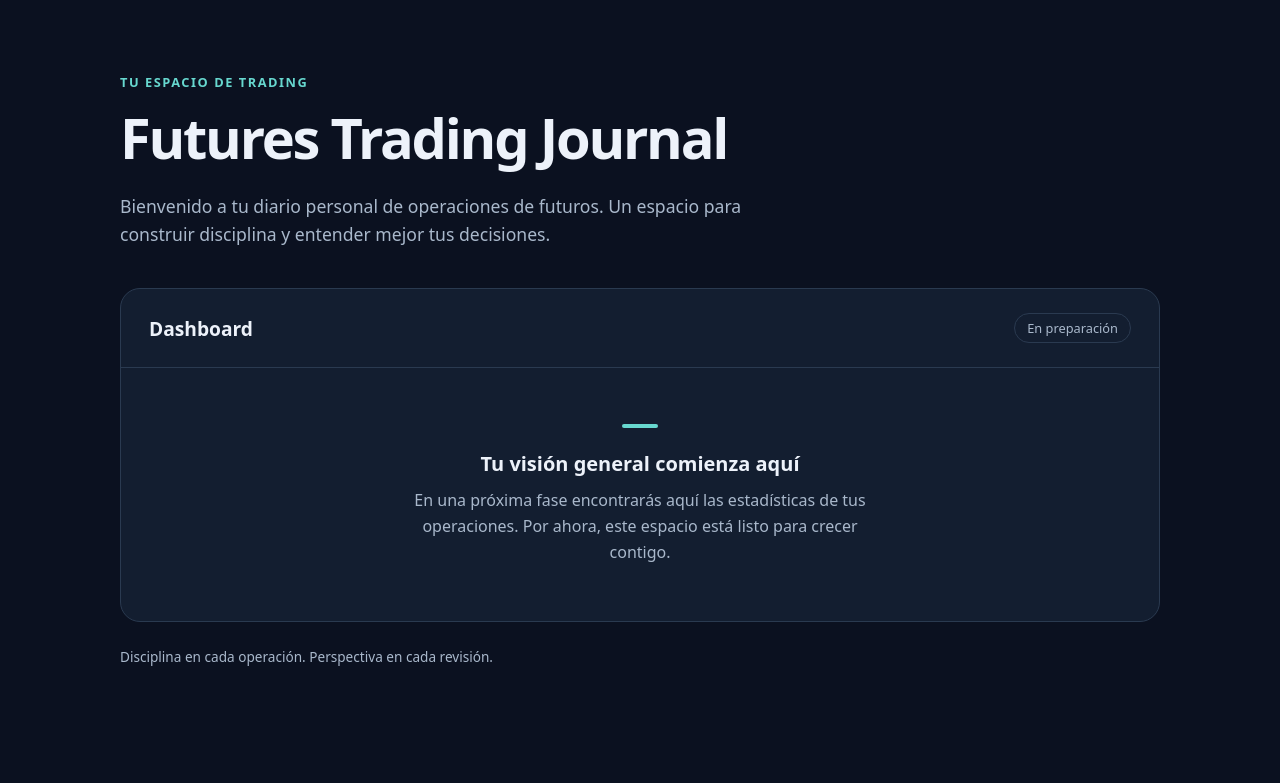
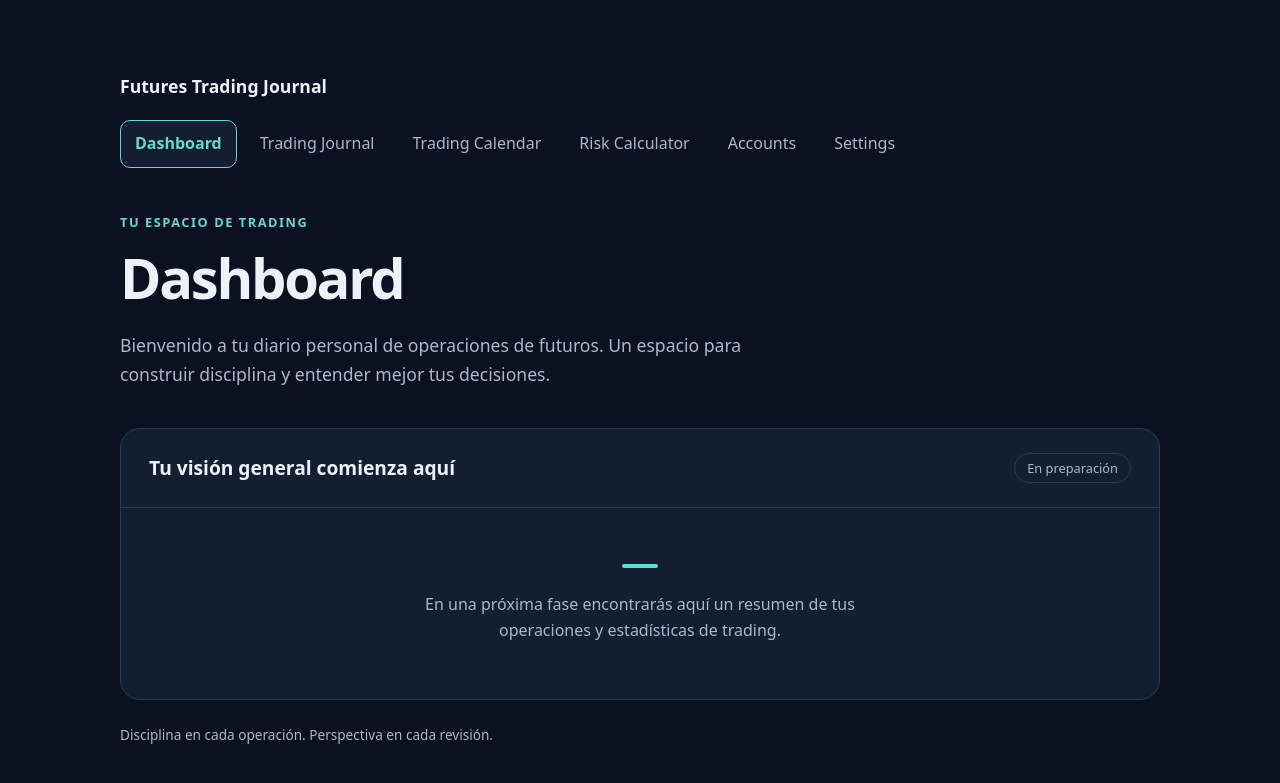
Before and after one commit to Gerard-Alexnder/futures-trading-journal, a Flask app: page / in a window 1280 px wide. Shown: the top 783 px of the page. Run offline with Flask 3, Linux system fonts and the light colour scheme.

Commit message:
Fase 1B: navegacion y plantillas reutilizables

```diff
--- a/app.py
+++ b/app.py
@@ -2,9 +2,36 @@ from flask import Flask, render_template
 
 app = Flask(__name__)
 
-@app.route('/')
+
+@app.route("/")
 def inicio():
     return render_template("index.html")
 
-if __name__ == '__main__':
+
+@app.route("/journal")
+def journal():
+    return render_template("journal.html")
+
+
+@app.route("/calendar")
+def calendar():
+    return render_template("calendar.html")
+
+
+@app.route("/calculator")
+def calculator():
+    return render_template("calculator.html")
+
+
+@app.route("/accounts")
+def accounts():
+    return render_template("accounts.html")
+
+
+@app.route("/settings")
+def settings():
+    return render_template("settings.html")
+
+
+if __name__ == "__main__":
     app.run(debug=True)
--- a/static/style.css
+++ b/static/style.css
@@ -136,3 +136,89 @@ footer {
         padding: 40px 20px;
     }
 }
+
+/* La navegación se comparte en todas las páginas mediante base.html. */
+.cabecera {
+    margin-bottom: 44px;
+}
+
+.marca {
+    display: inline-block;
+    margin-bottom: 20px;
+    color: var(--texto);
+    font-size: 1.1rem;
+    font-weight: 700;
+    text-decoration: none;
+    overflow-wrap: anywhere;
+}
+
+.menu {
+    display: flex;
+    flex-wrap: wrap;
+    gap: 8px;
+    margin: 0;
+    padding: 0;
+    list-style: none;
+}
+
+.menu li {
+    min-width: 0;
+    max-width: 100%;
+}
+
+.menu a {
+    display: block;
+    padding: 10px 14px;
+    border: 1px solid transparent;
+    border-radius: 10px;
+    color: var(--secundario);
+    text-decoration: none;
+    overflow-wrap: anywhere;
+}
+
+.menu a:hover {
+    background: var(--superficie);
+    color: var(--texto);
+}
+
+.menu a.activo {
+    border-color: var(--acento);
+    background: var(--superficie);
+    color: var(--acento);
+    font-weight: 700;
+}
+
+a:focus-visible,
+main:focus-visible {
+    outline: 3px solid var(--acento);
+    outline-offset: 4px;
+}
+
+.saltar-contenido {
+    position: absolute;
+    top: 12px;
+    left: 16px;
+    z-index: 1;
+    padding: 8px 12px;
+    background: var(--superficie);
+    color: var(--texto);
+    transform: translateY(-200%);
+}
+
+.saltar-contenido:focus {
+    transform: translateY(0);
+}
+
+@media (max-width: 600px) {
+    .menu li {
+        flex: 1 1 140px;
+    }
+
+    .menu a {
+        height: 100%;
+    }
+
+    .cabecera {
+        margin-bottom: 32px;
+    }
+}
--- /dev/null
+++ b/templates/base.html
@@ -0,0 +1,42 @@
+<!DOCTYPE html>
+<html lang="es">
+<head>
+    <meta charset="UTF-8">
+    <meta name="viewport" content="width=device-width, initial-scale=1.0">
+    <meta name="description" content="Tu espacio personal para organizar y analizar operaciones de futuros.">
+    <title>{% block titulo %}{% endblock %} | Futures Trading Journal</title>
+    <link rel="stylesheet" href="{{ url_for('static', filename='style.css') }}">
+</head>
+<body>
+    <a class="saltar-contenido" href="#contenido">Saltar al contenido</a>
+    <div class="contenedor">
+        <header class="cabecera">
+            <a class="marca" href="{{ url_for('inicio') }}">Futures Trading Journal</a>
+            <nav aria-label="Navegación principal">
+                <ul class="menu">
+                    {% for endpoint, etiqueta in [
+                        ('inicio', 'Dashboard'),
+                        ('journal', 'Trading Journal'),
+                        ('calendar', 'Trading Calendar'),
+                        ('calculator', 'Risk Calculator'),
+                        ('accounts', 'Accounts'),
+                        ('settings', 'Settings')
+                    ] %}
+                    <li>
+                        <a href="{{ url_for(endpoint) }}"{% if request.endpoint == endpoint %} class="activo" aria-current="page"{% endif %}>{{ etiqueta }}</a>
+                    </li>
+                    {% endfor %}
+                </ul>
+            </nav>
+        </header>
+
+        <main id="contenido" tabindex="-1">
+            {% block contenido %}{% endblock %}
+        </main>
+
+        <footer>
+            <p>Disciplina en cada operación. Perspectiva en cada revisión.</p>
+        </footer>
+    </div>
+</body>
+</html>
--- a/templates/index.html
+++ b/templates/index.html
@@ -1,34 +1,22 @@
-<!DOCTYPE html>
-<html lang="es">
-<head>
-    <meta charset="UTF-8">
-    <meta name="viewport" content="width=device-width, initial-scale=1.0">
-    <meta name="description" content="Tu espacio personal para organizar y analizar operaciones de futuros.">
-    <title>Futures Trading Journal</title>
-    <link rel="stylesheet" href="{{ url_for('static', filename='style.css') }}">
-</head>
-<body>
-    <main class="contenedor">
+{% extends "base.html" %}
+
+{% block titulo %}Dashboard{% endblock %}
+
+{% block contenido %}
 <header class="bienvenida">
     <p class="etiqueta">Tu espacio de trading</p>
-            <h1>Futures Trading Journal</h1>
+    <h1>Dashboard</h1>
     <p class="introduccion">Bienvenido a tu diario personal de operaciones de futuros. Un espacio para construir disciplina y entender mejor tus decisiones.</p>
 </header>
 
-        <section class="dashboard" aria-labelledby="dashboard-titulo">
+<section class="dashboard" aria-labelledby="seccion-titulo">
     <div class="dashboard-encabezado">
-                <h2 id="dashboard-titulo">Dashboard</h2>
+        <h2 id="seccion-titulo">Tu visión general comienza aquí</h2>
         <span class="estado">En preparación</span>
     </div>
     <div class="estado-vacio">
         <span class="indicador" aria-hidden="true"></span>
-                <h3>Tu visión general comienza aquí</h3>
-                <p>En una próxima fase encontrarás aquí las estadísticas de tus operaciones. Por ahora, este espacio está listo para crecer contigo.</p>
+        <p>En una próxima fase encontrarás aquí un resumen de tus operaciones y estadísticas de trading.</p>
     </div>
 </section>
-        <footer>
-            <p>Disciplina en cada operación. Perspectiva en cada revisión.</p>
-        </footer>
-    </main>
-</body>
-</html>
+{% endblock %}
```
Also changed, not shown: templates/accounts.html (added, +22 -0 lines), templates/calculator.html (added, +22 -0 lines), templates/calendar.html (added, +22 -0 lines), templates/journal.html (added, +22 -0 lines), templates/settings.html (added, +22 -0 lines), README.md. Lines whose indentation alone changed are shown as unchanged.
